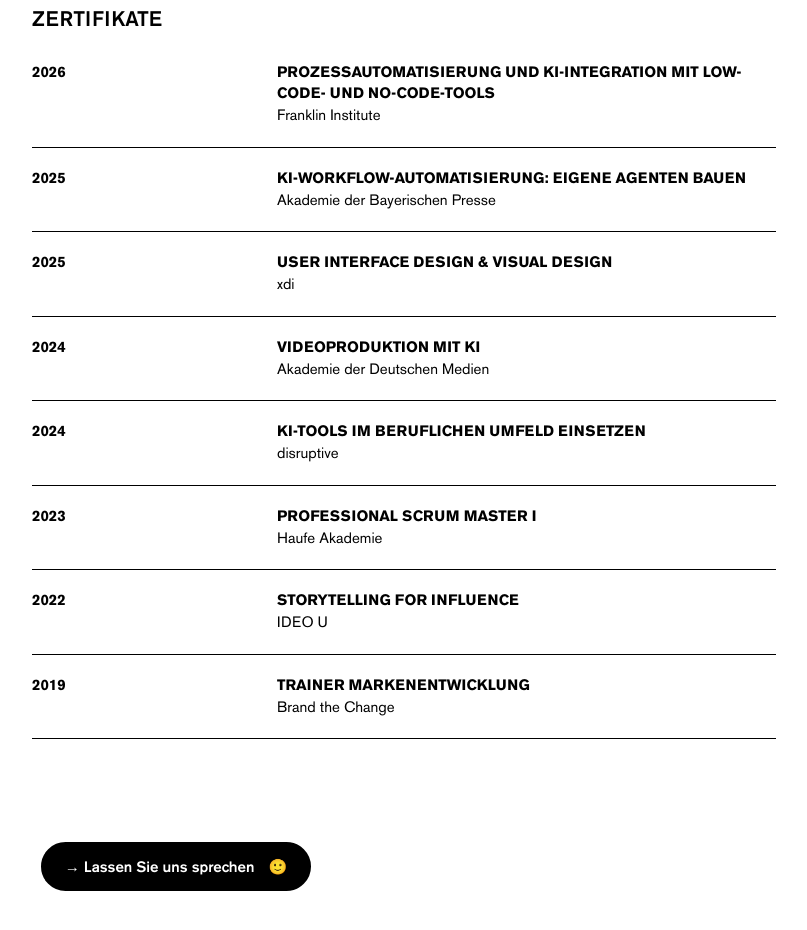
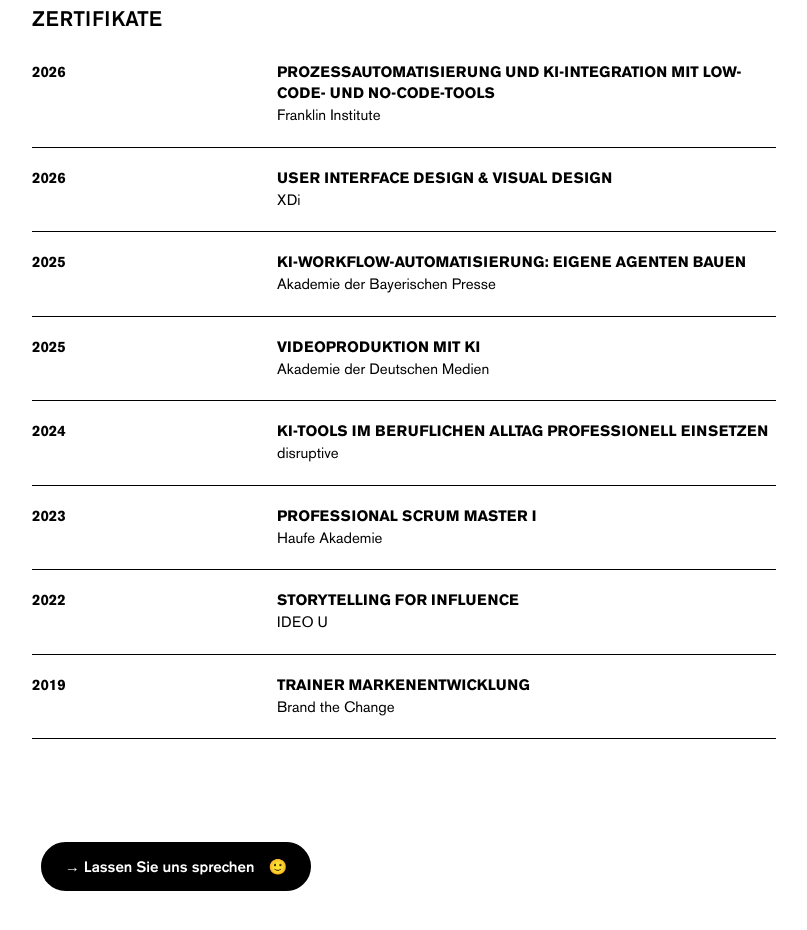
Before and after one commit to dominikschwarzstoriestodesign/health, a plain HTML site: page health/cv.html in a window 1280 px wide. Shown: the part 3108-4038 px from the top of the page, without its empty margins (464-1271 px from the left). Drawn offline with nearby package versions, Linux system fonts and the light colour scheme.

Commit message:
CV: Zertifikate korrigiert (XDi 2026, Video 2025, disruptive-Titel), CV-Download entfernt
Co-Authored-By: Claude Opus 5.5 <noreply@anthropic.com>
Claude-Session: https://claude.ai/code/session_011hKhwEZxVqzc9B3YzqyT3S

```diff
--- a/health/cv.html
+++ b/health/cv.html
@@ -121,10 +121,10 @@ li+li{margin-top:10px}
       </div>
       <div id="cv-zertifikate" style="display:flex;flex-direction:column;scroll-margin-top:84px;margin-top:clamp(48px,6vw,88px)"><h3 style="margin:0 0 8px;font-size:21px;font-weight:500;text-transform:uppercase">Zertifikate</h3>
         <div style="display:flex;flex-wrap:wrap;gap:8px 32px;padding:20px 0;border-bottom:1px solid #000"><div style="flex:1 1 160px;font-weight:700">2026</div><div style="flex:3 1 340px"><div style="font-weight:700;text-transform:uppercase">Prozessautomatisierung und KI-Integration mit Low-Code- und No-Code-Tools</div><div>Franklin Institute</div></div></div>
+        <div style="display:flex;flex-wrap:wrap;gap:8px 32px;padding:20px 0;border-bottom:1px solid #000"><div style="flex:1 1 160px;font-weight:700">2026</div><div style="flex:3 1 340px"><div style="font-weight:700;text-transform:uppercase">User Interface Design &amp; Visual Design</div><div>XDi</div></div></div>
         <div style="display:flex;flex-wrap:wrap;gap:8px 32px;padding:20px 0;border-bottom:1px solid #000"><div style="flex:1 1 160px;font-weight:700">2025</div><div style="flex:3 1 340px"><div style="font-weight:700;text-transform:uppercase">KI-Workflow-Automatisierung: eigene Agenten bauen</div><div>Akademie der Bayerischen Presse</div></div></div>
-        <div style="display:flex;flex-wrap:wrap;gap:8px 32px;padding:20px 0;border-bottom:1px solid #000"><div style="flex:1 1 160px;font-weight:700">2025</div><div style="flex:3 1 340px"><div style="font-weight:700;text-transform:uppercase">User Interface Design &amp; Visual Design</div><div>xdi</div></div></div>
-        <div style="display:flex;flex-wrap:wrap;gap:8px 32px;padding:20px 0;border-bottom:1px solid #000"><div style="flex:1 1 160px;font-weight:700">2024</div><div style="flex:3 1 340px"><div style="font-weight:700;text-transform:uppercase">Videoproduktion mit KI</div><div>Akademie der Deutschen Medien</div></div></div>
-        <div style="display:flex;flex-wrap:wrap;gap:8px 32px;padding:20px 0;border-bottom:1px solid #000"><div style="flex:1 1 160px;font-weight:700">2024</div><div style="flex:3 1 340px"><div style="font-weight:700;text-transform:uppercase">KI-Tools im beruflichen Umfeld einsetzen</div><div>disruptive</div></div></div>
+        <div style="display:flex;flex-wrap:wrap;gap:8px 32px;padding:20px 0;border-bottom:1px solid #000"><div style="flex:1 1 160px;font-weight:700">2025</div><div style="flex:3 1 340px"><div style="font-weight:700;text-transform:uppercase">Videoproduktion mit KI</div><div>Akademie der Deutschen Medien</div></div></div>
+        <div style="display:flex;flex-wrap:wrap;gap:8px 32px;padding:20px 0;border-bottom:1px solid #000"><div style="flex:1 1 160px;font-weight:700">2024</div><div style="flex:3 1 340px"><div style="font-weight:700;text-transform:uppercase">KI-Tools im beruflichen Alltag professionell einsetzen</div><div>disruptive</div></div></div>
         <div style="display:flex;flex-wrap:wrap;gap:8px 32px;padding:20px 0;border-bottom:1px solid #000"><div style="flex:1 1 160px;font-weight:700">2023</div><div style="flex:3 1 340px"><div style="font-weight:700;text-transform:uppercase">Professional Scrum Master I</div><div>Haufe Akademie</div></div></div>
         <div style="display:flex;flex-wrap:wrap;gap:8px 32px;padding:20px 0;border-bottom:1px solid #000"><div style="flex:1 1 160px;font-weight:700">2022</div><div style="flex:3 1 340px"><div style="font-weight:700;text-transform:uppercase">Storytelling for Influence</div><div>IDEO U</div></div></div>
         <div style="display:flex;flex-wrap:wrap;gap:8px 32px;padding:20px 0;border-bottom:1px solid #000"><div style="flex:1 1 160px;font-weight:700">2019</div><div style="flex:3 1 340px"><div style="font-weight:700;text-transform:uppercase">Trainer Markenentwicklung</div><div>Brand the Change</div></div></div>
@@ -183,7 +183,6 @@ li+li{margin-top:10px}
       <a href="https://calendly.com/dominikschwarzdesign/30min" data-reveal="" style="color:#fff;font-size:clamp(36px,6.4vw,104px);line-height:.9;font-weight:500;letter-spacing:-.03em;text-transform:uppercase;text-decoration:none;text-wrap:balance" style-hover="color:#edff71;text-decoration:none" onMouseEnter="{{ smileOn2 }}" onMouseLeave="{{ smileOff2 }}">Laden Sie mich zum Gespräch ein&nbsp;{{ smile2 }}&nbsp;→</a>
       <div style="display:flex;flex-wrap:wrap;gap:12px">
         <a href="mailto:ds@dominikschwarz.eu" style="background:#fff;color:#000;border-radius:999px;padding:12px 22px;font-weight:500;white-space:nowrap;text-decoration:none" style-hover="background:#edff71;color:#000;text-decoration:none">E-Mail schreiben</a>
-        <a href="assets/Dominik_Schwarz_CV.pdf" download="" data-archived="" style="display:none;color:#fff;border:1px solid #fff;border-radius:999px;padding:12px 22px;font-weight:500;text-decoration:none" style-hover="background:#fff;color:#000;text-decoration:none">CV herunterladen (PDF)</a>
         <a href="https://www.linkedin.com/in/dominik-schwarz-96069541/" style="color:#fff;border:1px solid #fff;border-radius:999px;padding:12px 22px;font-weight:500;white-space:nowrap;text-decoration:none" style-hover="background:#edff71;border-color:#edff71;color:#000;text-decoration:none">LinkedIn</a>
       </div>
     </div>
```
Also changed, not shown: health/portfolio.html (+0 -1 lines), health/start.html (+0 -1 lines), 1 other file.
